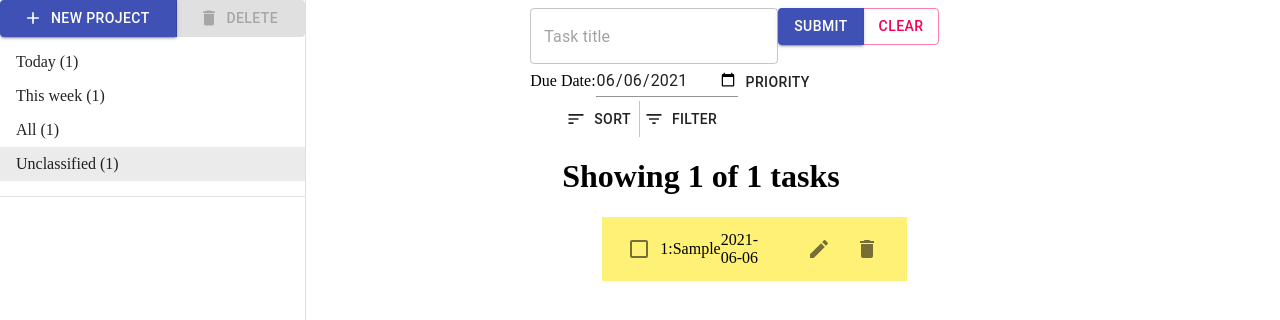
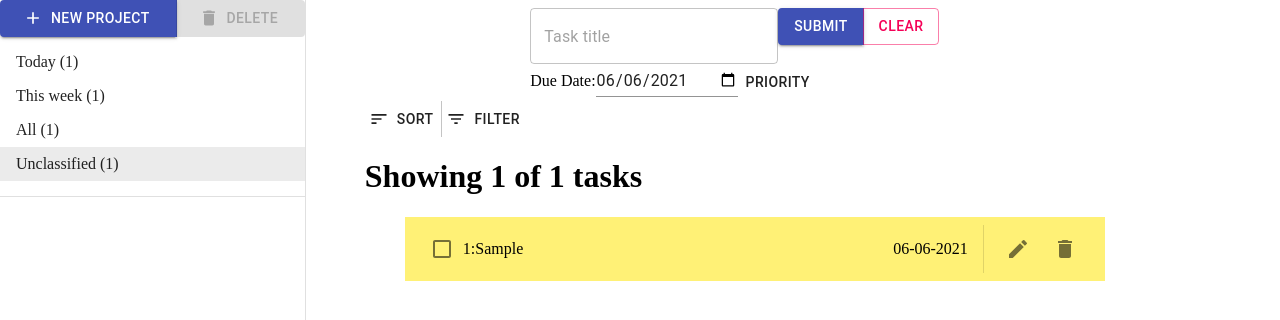
Before and after one commit to arkch99/task-app, a React (Create React App) app: page / in a window 1280 px wide. Both pictures are taken after typing "Sample" into the empty fields and a click on the button "SUBMIT". Shown: the top 320 px of the page. Built offline with nearby package versions, Linux system fonts and the light colour scheme.

Commit message:
Right-align date; add vertical divider before edit buttons; put edit and delete button in same button group

```diff
--- a/src/components/TaskItem.js
+++ b/src/components/TaskItem.js
@@ -16,6 +16,10 @@ import CloseIcon from '@material-ui/icons/Close';
 
 import Menu from '@material-ui/core/Menu';
 import MenuItem from '@material-ui/core/MenuItem';
+import Divider from '@material-ui/core/Divider';
+
+
+import { format, parseISO } from 'date-fns';
 import './taskitem.css';
 
 class TaskItem extends Component{
@@ -116,6 +120,7 @@ class TaskItem extends Component{
 					backgroundColor: colourCodes[this.props.task.colour]
 				}}
 			>
+				<span className="task-info">
 				<Checkbox
 					value={this.props.task.id}
 					onClick={this.props.checkhandler}
@@ -142,14 +147,19 @@ class TaskItem extends Component{
 							/>
 						</span>
 					</span>
+				</span>
 
+				<div className="task-rhs-wrapper">
 					<span className="task-date">
 						<span
 							className={isOverDue ? "task-date-due" : "task-date-ok"}
 							style={{display:origDisplay}}
 						>
-						{this.props.task.dueDate}
+							{format(parseISO(this.props.task.dueDate), "dd-MM-yyyy")}
 						</span>
+
+
+
 						<span style={{display:editDisplay}}>
 							<TextField
 								type="date"
@@ -158,7 +168,6 @@ class TaskItem extends Component{
 							/>
 						</span>
 					</span>
-				<div className="task-edit-wrapper">
 					<div
 						className="proj-edit-wrapper"
 						id={`${this.props.task.id}-proj-edit-wrapper`}
@@ -186,6 +195,8 @@ class TaskItem extends Component{
 
 					</div>
 
+				<Divider orientation="vertical" flexItem />
+
 				<ButtonGroup className="task-edit-btns">
 					<IconButton
 						value={this.props.task.id}
@@ -200,14 +211,13 @@ class TaskItem extends Component{
 					>
 							<CloseIcon/>
 					</IconButton>
-				</ButtonGroup>
-
 					<IconButton
 						value={this.props.task.id}
 						onClick={this.props.delhandler}
 					>
 						<DeleteIcon/>
 					</IconButton>
+				</ButtonGroup>
 			</div>
 		</ListItem>
 
--- a/src/components/taskitem.css
+++ b/src/components/taskitem.css
@@ -1,11 +1,27 @@
 .todo-item-container{
+	display: flex;
 	width: 100%;
+	justify-content: space-between !important;
 }
 
-.task-edit-wrapper{
+.task-rhs-wrapper{
 	display: flex;
-	width: 100%;
-	flex-grow: 1;
+	width: 40%;
+	/* flex-grow: 1; */
 	align-self: flex-end;
+	align-items: center;
 	justify-content: flex-end;
 }
+
+.task-info{
+	display: flex;
+	align-items: center;
+}
+
+.task-date{
+	margin-right: 15px;
+}
+
+.task-edit-btns{
+	margin-left: 10px;
+}
--- a/src/components/tasklist.css
+++ b/src/components/tasklist.css
@@ -1,5 +1,7 @@
 .todo-item{
 	display: flex;
+	width: 700px;
+	margin-bottom: 10px;
 }
 
 .todo-list{
```
Lines whose indentation alone changed are shown as unchanged.
